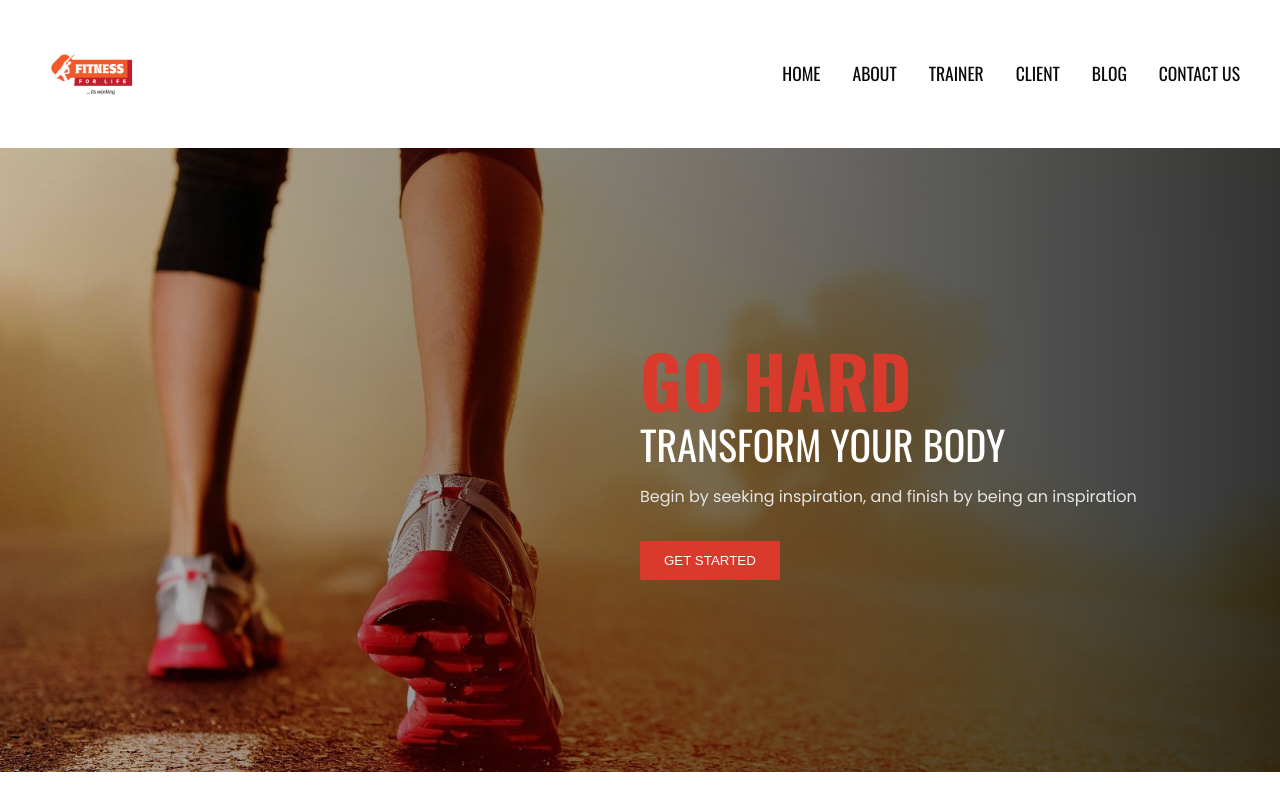
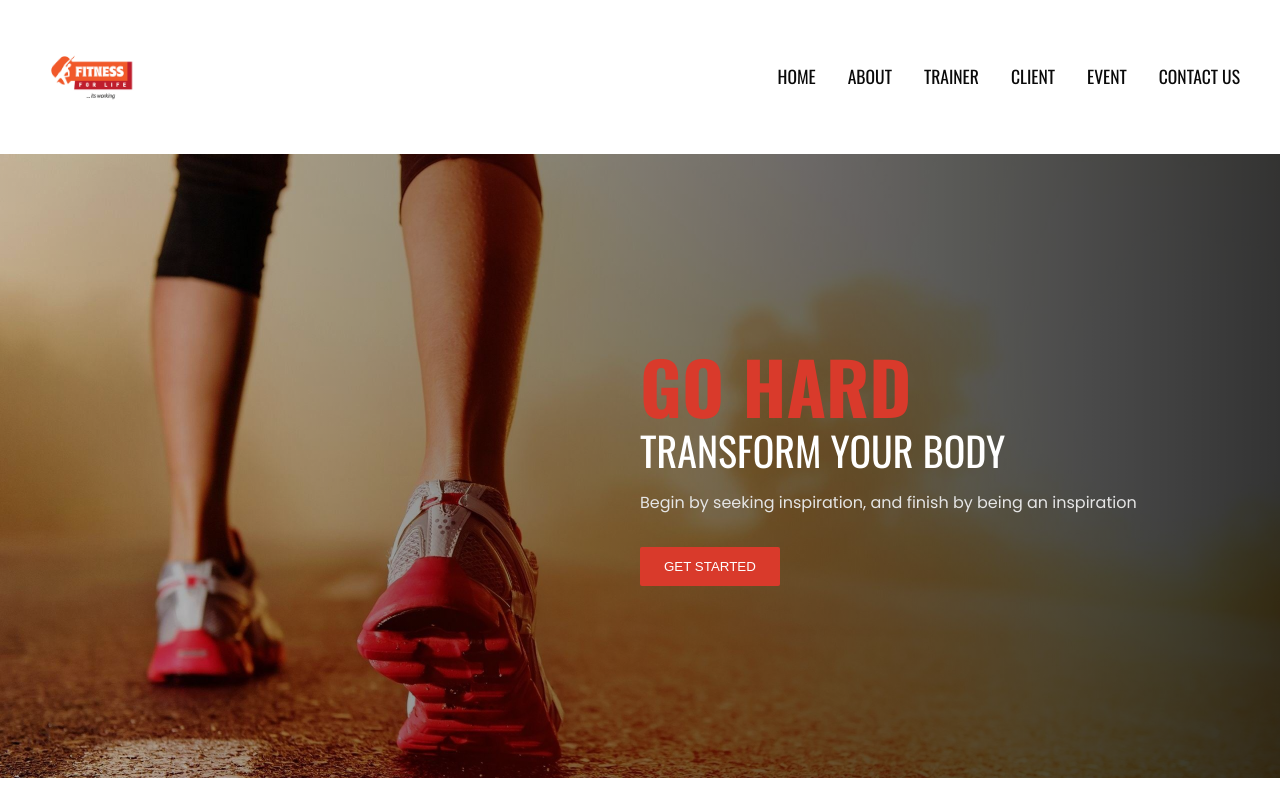
Before and after one commit to iamatinad/fitnessforlifemain, a plain HTML site: page index.html in a window 1280 px wide. Shown: the top 800 px of the page. Drawn offline with nearby package versions, Linux system fonts and the light colour scheme.

Commit message:
logo fixed

```diff
--- a/index.html
+++ b/index.html
@@ -19,7 +19,7 @@
           <div class="nav__header">
             <div class="nav__logo">
               <a href="#"
-                ><img src="assets/logoa.jpg" alt="Fitness For Life Logo"
+                ><img src="assets/logob.png" alt="Fitness For Life Logo"
               /></a>
             </div>
             <div class="nav__menu__btn" id="menu-btn">
@@ -31,7 +31,7 @@
             <li><a href="#about">ABOUT</a></li>
             <li><a href="#trainer">TRAINER</a></li>
             <li><a href="#client">CLIENT</a></li>
-            <li><a href="#blog">BLOG</a></li>
+            <li><a href="#event">EVENT</a></li>
             <li><a href="#contact">CONTACT US</a></li>
           </ul>
         </div>
```
Also changed, not shown: assets/logob.png (added).
